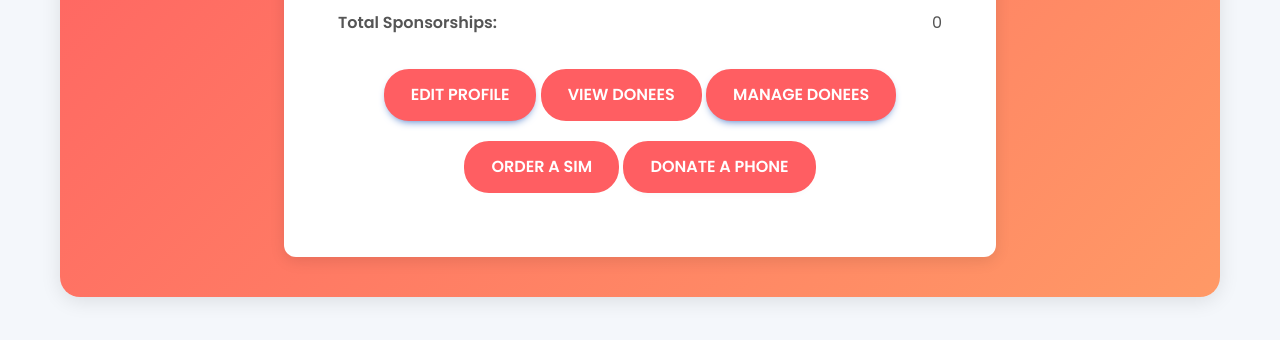
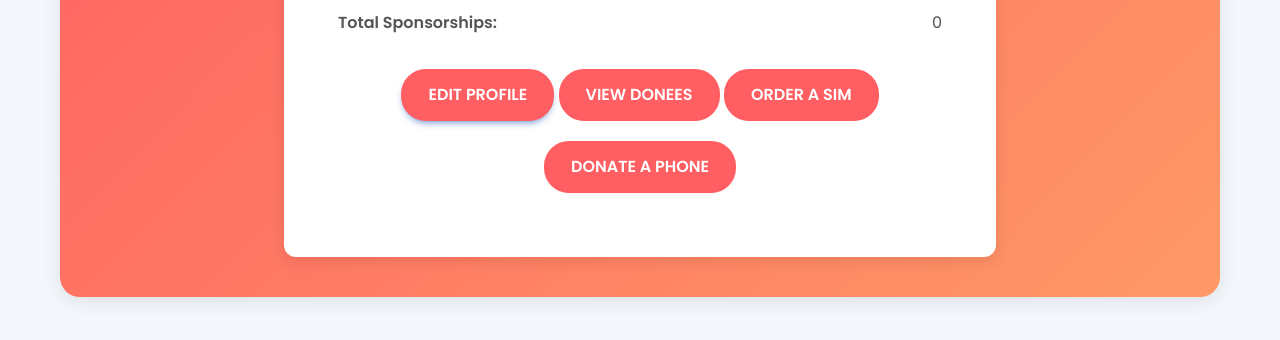
Before and after one commit to m-metz/access-mobile, a Django app: page /donor-dashboard/ in a window 1280 px wide. Shown: the part 414-754 px from the top of the page. Run offline with Django 5.2, Linux system fonts and the light colour scheme; the visitor is signed in with stand-in values (Sample User, id 1); data that the repository does not hold is empty.

Commit message:
Donor Bug Fix

```diff
--- a/access_mobile_app/templates/access_mobile_app/donor_dashboard.html
+++ b/access_mobile_app/templates/access_mobile_app/donor_dashboard.html
@@ -30,7 +30,6 @@
                     <div class="button-section mt-4">
                         <button class="btn btn-primary" onclick="window.location.href='{% url 'edit_donor_info' %}'">Edit Profile</button>
                         <button class="btn btn-outline-primary" onclick="window.location.href='{% url 'view_donees' %}'">View Donees</button>
-                        <a href="{% url 'donor_donees' %}" class="btn btn-primary">Manage Donees</a>
                         <button class="btn btn-secondary" onclick="window.location.href='{% url 'order_sim' %}'">Order a SIM</button>
                         <button class="btn btn-light" onclick="window.location.href='{% url 'donate_phone' %}'">Donate a Phone</button>
                     </div>
```
